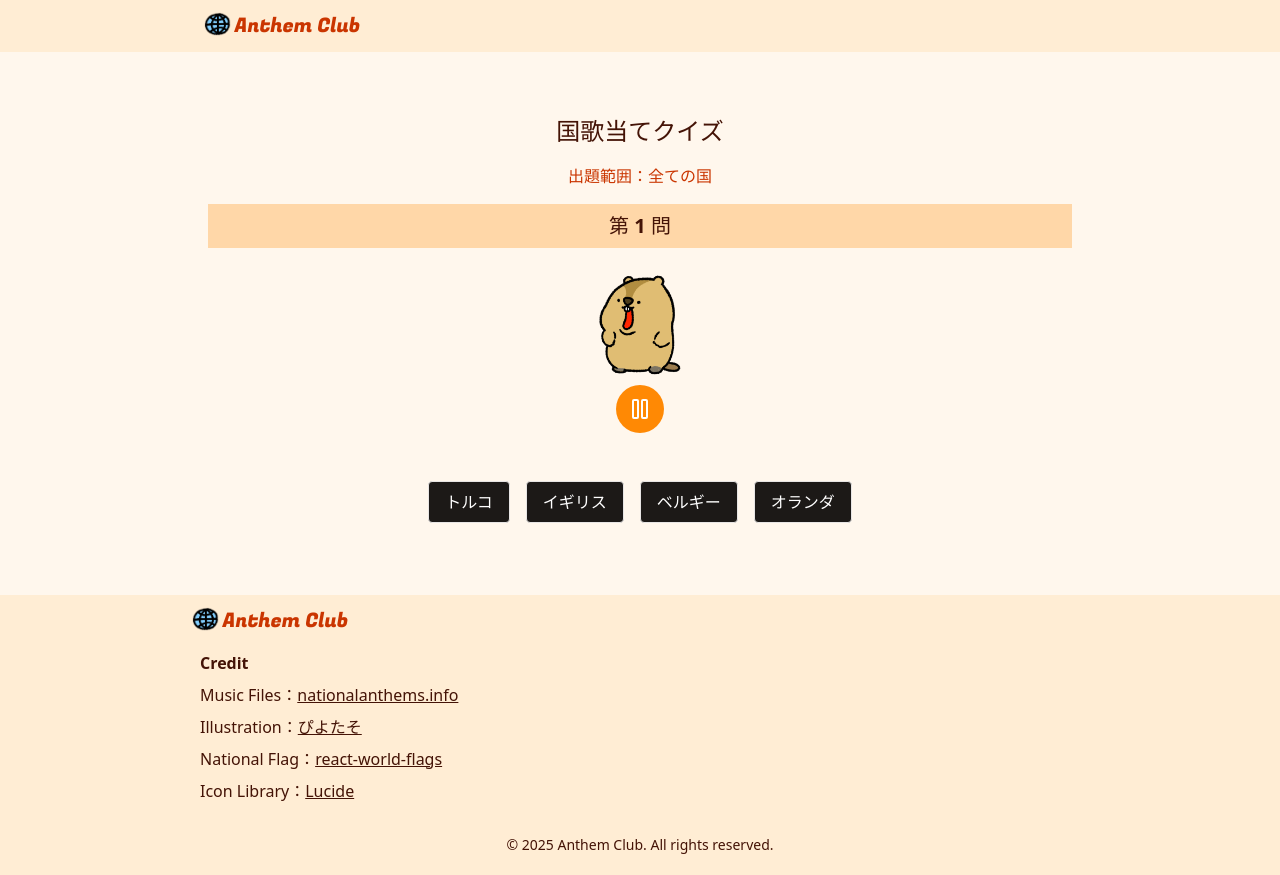
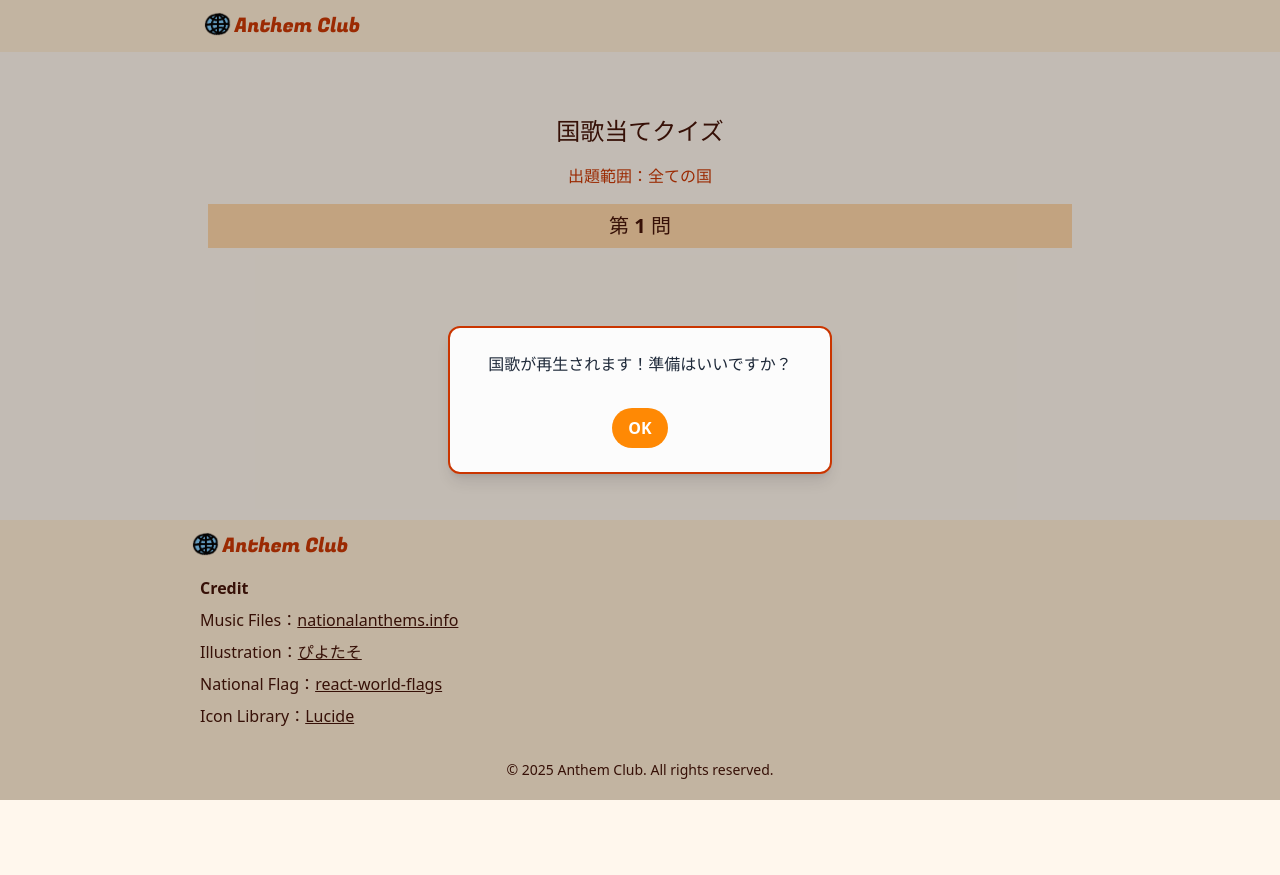
Before and after one commit to HinaOhsawa/anthem-club, a React (Vite) app: page /quiz in a window 1280 px wide. After the commit the page ends 800 px from the top, so only its background shows below. Built offline with nearby package versions, Linux system fonts and the light colour scheme; a web font is replaced by a local one.

Commit message:
確認モーダルを追加

```diff
--- /dev/null
+++ b/src/hooks/useConfirmModal.ts
@@ -0,0 +1,37 @@
+import { useEffect, useState } from "react";
+
+//--------------------------------------------------
+// 確認モーダル
+//--------------------------------------------------
+const STORAGE_KEY = "anthem_quiz_alerted";
+const ONE_DAY_MS = 24 * 60 * 60 * 1000;
+
+export const useConfirmModal = () => {
+  const [showModal, setShowModal] = useState(false);
+
+  useEffect(() => {
+    const alertedData = localStorage.getItem(STORAGE_KEY);
+    const now = Date.now();
+
+    if (alertedData) {
+      try {
+        const { expiresAt } = JSON.parse(alertedData);
+        if (now < expiresAt) return; // 期限内 → 何もしない
+      } catch {
+        // JSON.parseエラー時も続行
+      }
+    }
+
+    // モーダル表示 & 期限をセット
+    const expiresAt = now + ONE_DAY_MS;
+    localStorage.setItem(STORAGE_KEY, JSON.stringify({ expiresAt }));
+    setShowModal(true);
+  }, []);
+
+  const closeModal = () => setShowModal(false);
+
+  return {
+    showModal,
+    closeModal,
+  };
+};
--- a/src/pages/QuizPage.tsx
+++ b/src/pages/QuizPage.tsx
@@ -7,6 +7,7 @@ import { useNavigate } from "react-router-dom";
 import { useQuiz } from "../context/QuizContext";
 import Flag from "react-world-flags";
 import { useSearchParams } from "react-router-dom";
+import { useConfirmModal } from "../hooks/useConfirmModal";
 
 const TOTAL_QUESTIONS = 3; // 問題数
 
@@ -26,6 +27,7 @@ export default function QuizPage() {
   const [searchParams] = useSearchParams();
   const region = searchParams.get("region"); // 出題範囲を取得
   const resultRef = useRef<HTMLDivElement>(null);
+  const { showModal, closeModal } = useConfirmModal(); // 確認モーダル
 
   //---------------------------------------------------
   // JSONファイルから読み込み
@@ -128,6 +130,19 @@ export default function QuizPage() {
 
   return (
     <>
+      {/* 確認モーダル */}
+      {showModal && (
+        <div className="fixed inset-0  bg-stone-950/25 z-50 flex items-center justify-center">
+          <div className="bg-white/95 rounded-xl p-6 max-w-sm w-full text-center shadow-lg border-2 border-orange-700">
+            <p className="text-gray-800 font-bold">
+              国歌が再生されます！準備はいいですか？
+            </p>
+            <button onClick={closeModal} className="button">
+              OK
+            </button>
+          </div>
+        </div>
+      )}
       <h1 className="text-2xl font-kaisei mb-4">国歌当てクイズ</h1>
       <p className="font-bold text-orange-700 mb-4">
         出題範囲：
@@ -136,8 +151,11 @@ export default function QuizPage() {
       <p className="text-xl font-bold py-2 mb-6  bg-orange-200">
         第 {currentIndex + 1} 問
       </p>
-      <QAnthemPlayer file={correct.file} />
 
+      {/* 問題の表示 */}
+      {!showModal && (
+        <>
+          <QAnthemPlayer file={correct.file} playing={false} />
           <div className="mt-10">
             {options.map((opt) => (
               <button
@@ -156,7 +174,10 @@ export default function QuizPage() {
               </button>
             ))}
           </div>
+        </>
+      )}
 
+      {/* 正誤判定 */}
       {selected && (
         <>
           <div
@@ -181,7 +202,6 @@ export default function QuizPage() {
           <Flag className="m-auto h-20 shadow-md" code={code} />
         </>
       )}
-
       {selected && (
         <button onClick={handleNext} className="mt-6">
           {currentIndex + 1 == TOTAL_QUESTIONS
```
Lines whose indentation alone changed are shown as unchanged.
